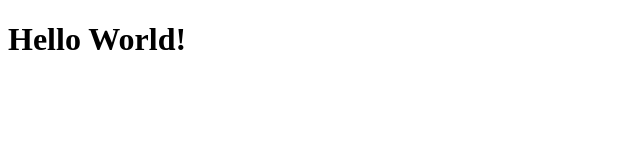
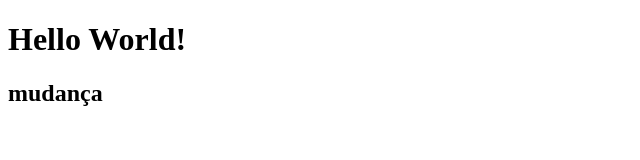
Before and after one commit to delanohelio/minha_pagina, a plain HTML site: page index.html in a window 1280 px wide. Shown: the whole page, without its empty margins (0-640 px from the left). Drawn offline with Linux system fonts and the light colour scheme.

Commit message:
Adicionando uma mudança

```diff
--- a/index.html
+++ b/index.html
@@ -6,5 +6,6 @@
 </head>
 <body>
     <h1>Hello World!</h1>
+    <h2>mudança</h2>
 </body>
 </html>
```
